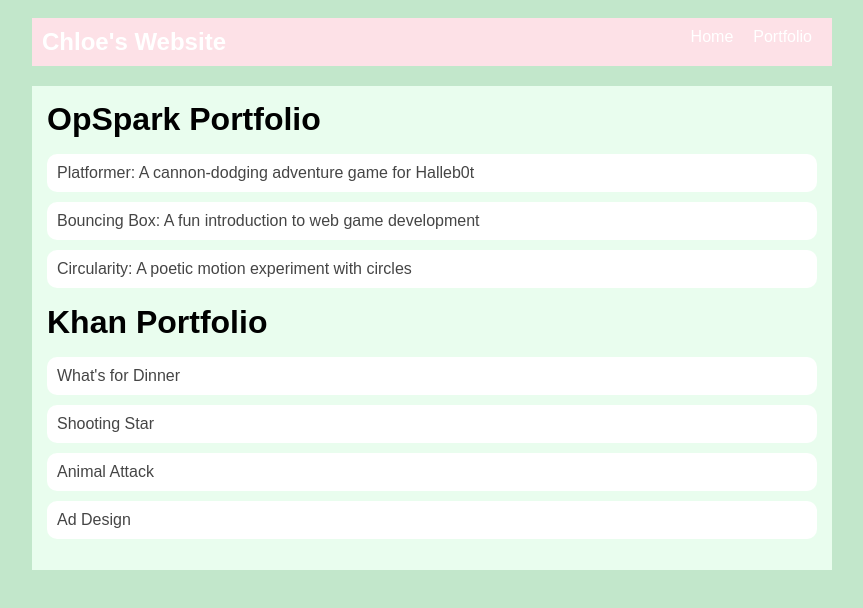
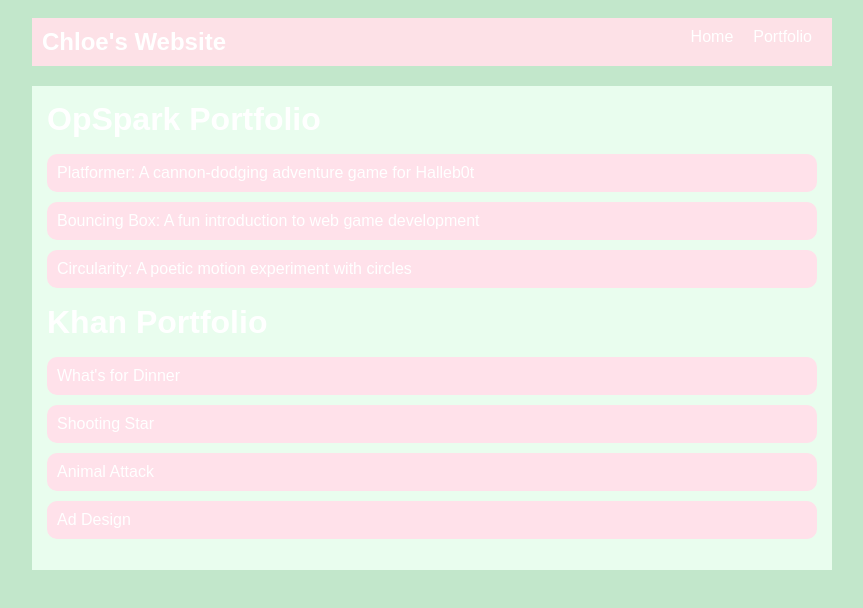
Before and after one commit to chloelandry1/chloelandry1.github.io, a plain HTML site: page portfolio.html in a window 1280 px wide. Shown: the whole page, without its empty margins (208-1071 px from the left). Drawn offline with Linux system fonts and the light colour scheme.

Commit message:
Changed colors and profile picture

```diff
--- a/style.css
+++ b/style.css
@@ -66,7 +66,7 @@
 
 /* interests section styles */
 #interests {
-    border: 4px rgb(196, 221, 194) ridge;
+    border: 4px rgb(163, 194, 162) ridge;
     padding: 8px;
     margin-top: 20px;
 }
@@ -77,7 +77,7 @@
 
 /* Portfolio styles */
 .content h1 {
-  color: black;
+  color: rgb(255, 255, 255);
 }
 
 #portfolio {
@@ -86,17 +86,17 @@
 }
 
 #portfolio li {
-  background: #fff;
+  background: #ffe1ea;
   padding: 10px;
   border-radius: 10px;
   margin-bottom: 10px;
 }
 
 #portfolio li:hover {
-  background: #eee;
+  background: #ffffff;
 }
 
 #portfolio a {
   text-decoration: none;
-  color: #454545;
+  color: #ffffff;
 }
```
Also changed, not shown: images/Profile Pic.jpg.
